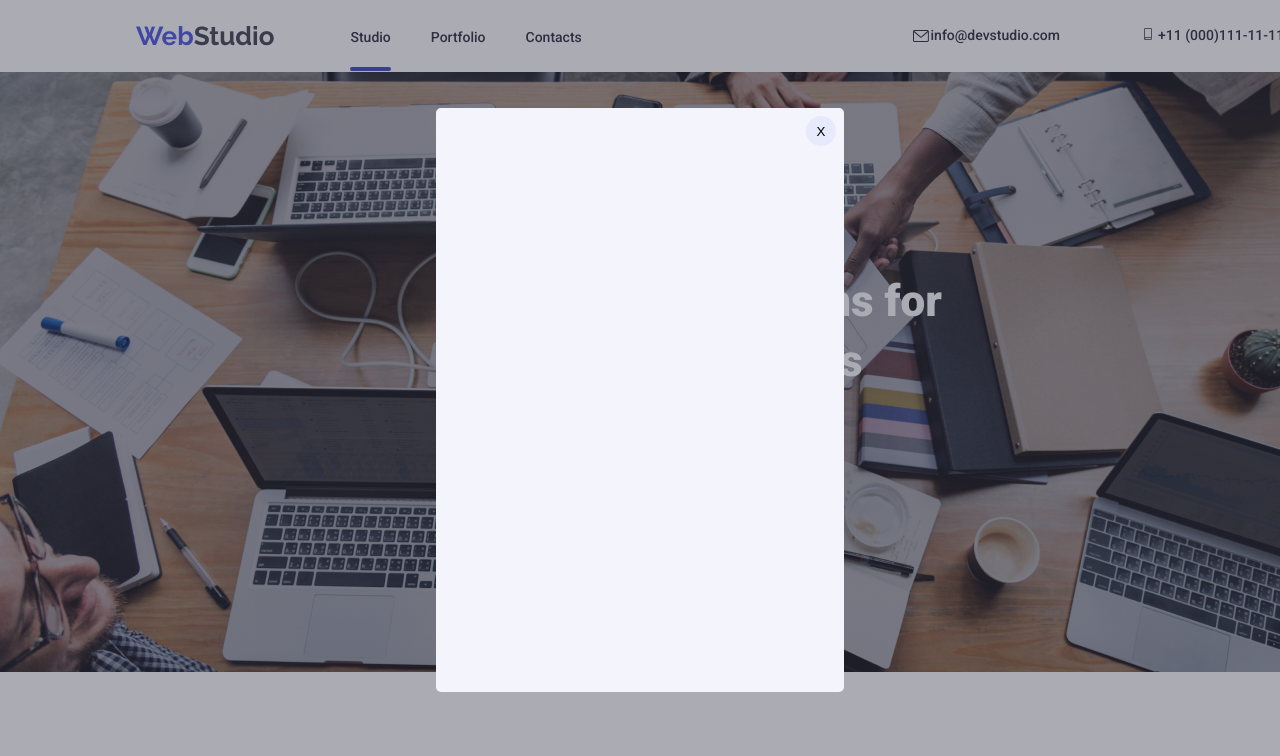
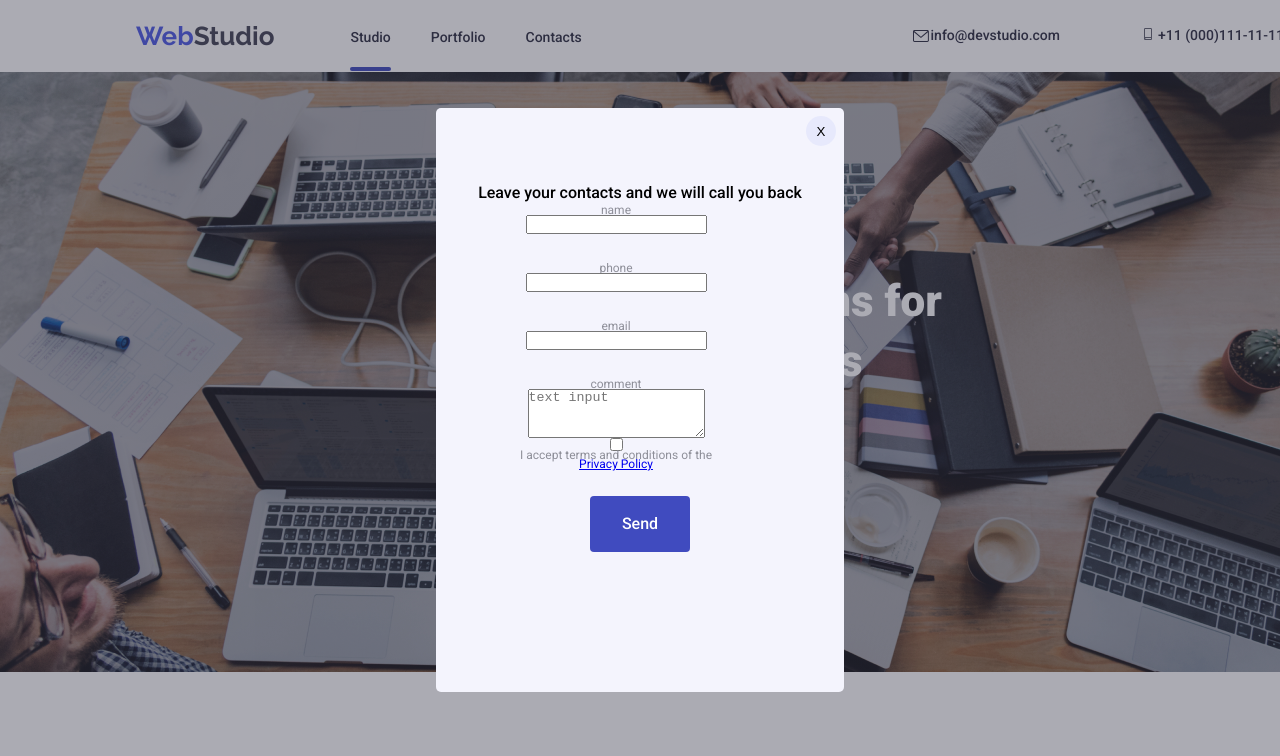
Before and after one commit to PrzemyslawKanderski/goit-markup-hw-06, a plain HTML site: page index.html in a window 1280 px wide. Both pictures are taken after a click on the button "Order Service". Shown: the top 756 px of the page. Drawn offline with Linux system fonts and the light colour scheme.

Commit message:
form start

```diff
--- a/css/styles.css
+++ b/css/styles.css
@@ -53,7 +53,6 @@ body {
 }
 .menu {
   display: flex;
-  /* max-width: 261 px; */
   height: 16px;
   flex-grow: 1;
 }
@@ -346,6 +345,33 @@ h3 {
   visibility: hidden;
   pointer-events: none;
 }
+.form-modal {
+  font-family: "Roboto";
+  font-weight: 500;
+  font-size: 16px;
+  line-height: 1.6;
+  margin-top: 72px;
+  text-align: center;
+}
+label {
+  font-family: "Roboto";
+  font-weight: 100;
+  font-size: 12px;
+  line-height: 0.8;
+  text-align: left;
+  color: var(--light-slate);
+  display: flex;
+  flex-direction: column;
+  align-items: center;
+  box-sizing: border-box;
+  border-color: var(--light-slate);
+  border-radius: 2px;
+  width: 360px;
+  height: 58px;
+}
+input {
+  align-items: start;
+}
 .buttons-portfolio {
   background-color: var(--cloud);
   color: var(--iris);
--- a/index.html
+++ b/index.html
@@ -436,6 +436,30 @@
     </footer>
     <div class="backdrop is-hidden" data-modal>
       <div class="modal">
+        <form class="form-modal" name="order_form" autocomplete="on" novalidate>
+          Leave your contacts and we will call you back<label for="name"
+            >name<input type="user_name" name="name" id="user_name"
+          /></label>
+          <label for="phone" autocomplete="on" novalidate
+            >phone<input type="phone" name="phone" id="phone" />
+          </label>
+          <label for="email" autocomplete="on" novalidate
+            >email<input type="email" name="email" id="email" />
+          </label>
+          <label for="comment" novalidate
+            >comment<textarea
+              name="comment"
+              rows="5"
+              placeholder="text input"
+            ></textarea>
+          </label>
+          <label for="checkbox">
+            <input type="checkbox" name="checkbox" /> I accept terms and
+            conditions of the <a href="#"> Privacy Policy</a>
+          </label>
+          <button type="submit" class="button-main">Send</button>
+        </form>
+
         <button type="button" class="close-btn" data-modal-close>X</button>
       </div>
     </div>
```
